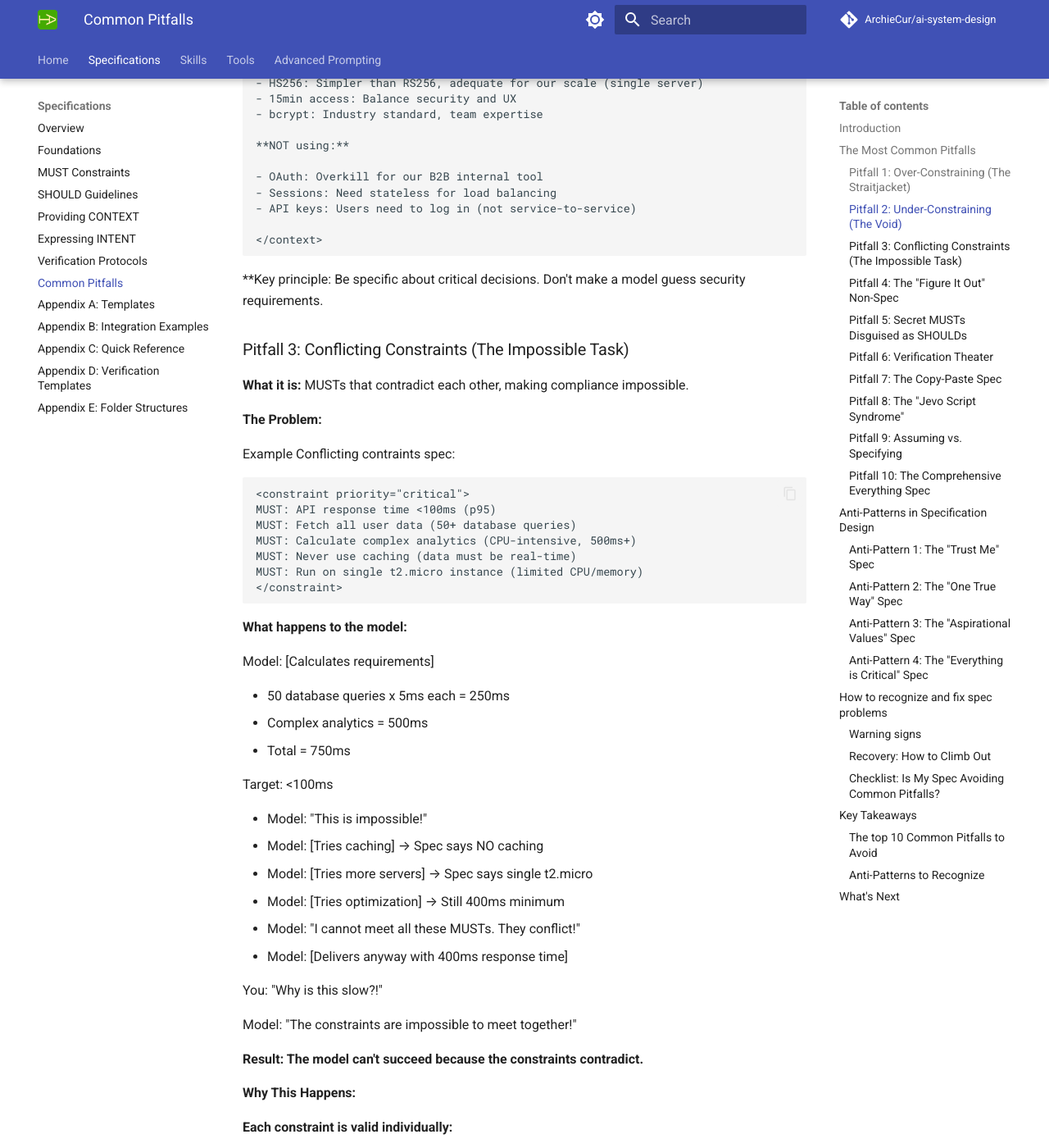
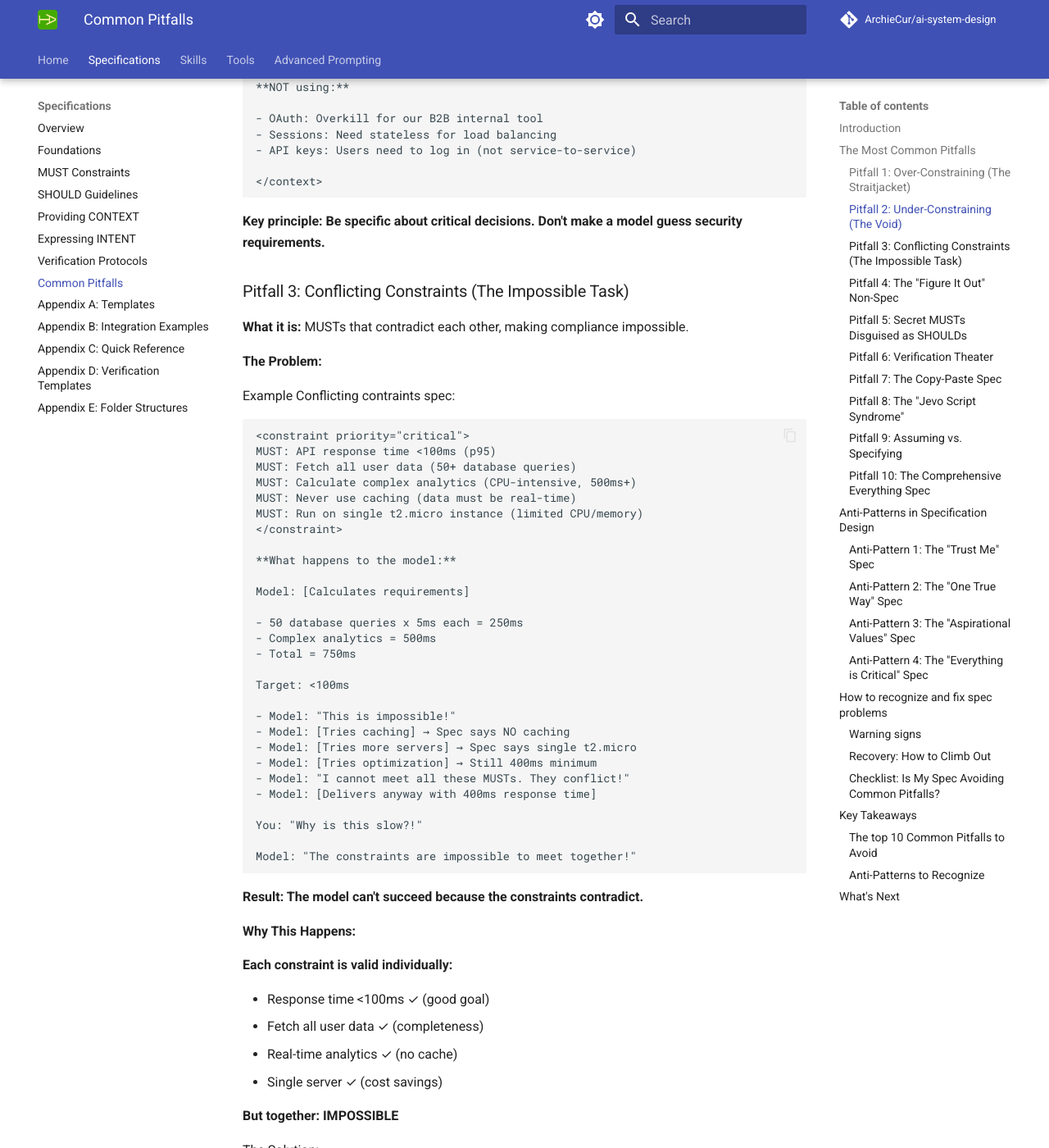
Before and after one commit to ArchieCur/ai-system-design, an MkDocs documentation site: the page built from docs/specifications/Specifications_7_Common_Pitfalls.md, in a window 1280 px wide and 1400 px high, scrolled down 4465 px. Shown: the whole window at 82% size. Built offline with MkDocs 1.6.1 and Material for MkDocs 9.7.7, drawn with Linux system fonts in a browser that asks for light colours; comment, search, counter and statistics services are not loaded; some of the changed text lies outside the part shown.

````diff
--- a/docs/specifications/Specifications_7_Common_Pitfalls.md
+++ b/docs/specifications/Specifications_7_Common_Pitfalls.md
@@ -136,7 +136,7 @@ SHOULD: Build a good authentication system
 SHOULD: Make it secure
 SHOULD: Use best practices
 </guideline>
-```
+
 **What happens to a model:**
 
 Model: "Build authentication... okay, but HOW?"
@@ -159,7 +159,7 @@ Model: "You said 'secure' and 'best practices'... I guessed!"
 You: "We need OAuth with RS256!"
 
 Model: "...that wasn't in the spec."
-
+```
 **Result: Model delivers something, but it's probably not what you wanted because the model had to guess.**
 
 **Why This Happens:**
@@ -177,7 +177,7 @@ Model: "...that wasn't in the spec."
 
 **The Solution:**
 
-**Instead of:*
+**Instead of:**
 SHOULD: Build a good authentication system
 
 SHOULD: Make it secure
@@ -219,7 +219,7 @@ VERIFICATION:
 
 </context>
 ```
-**Key principle: Be specific about critical decisions. Don't make a model guess security requirements.
+**Key principle: Be specific about critical decisions. Don't make a model guess security requirements.**
 
 ### Pitfall 3: Conflicting Constraints (The Impossible Task)
 
@@ -239,7 +239,7 @@ MUST: Calculate complex analytics (CPU-intensive, 500ms+)
 MUST: Never use caching (data must be real-time)
 MUST: Run on single t2.micro instance (limited CPU/memory)
 </constraint>
-```
+
 **What happens to the model:**
 
 Model: [Calculates requirements]
@@ -260,7 +260,7 @@ Target: <100ms
 You: "Why is this slow?!"
 
 Model: "The constraints are impossible to meet together!"
-
+```
 **Result: The model can't succeed because the constraints contradict.**
 
 **Why This Happens:**
@@ -341,7 +341,7 @@ Critical operations (payments, auth) bypass cache.
 
 Not actually providing specifications, just goals.
 
-The Problem:
+**The Problem:**
 
 Example Figure it out "spec":
 
@@ -352,7 +352,6 @@ Build an amazing e-commerce platform that delights users
 and drives revenue. Use modern best practices and make
 it scalable, secure, and performant.
 </intent>
-```
 **That's it. That's the whole spec.**
 
 **What happens to a model:**
@@ -389,6 +388,7 @@ You: "OF COURSE we need that!"
 Model:
 Result: The model builds something, but it requires total rebuild because the model
 guessed wrong on fundamental decisions.
+```
 
 **Why This Happens:**
 
````
